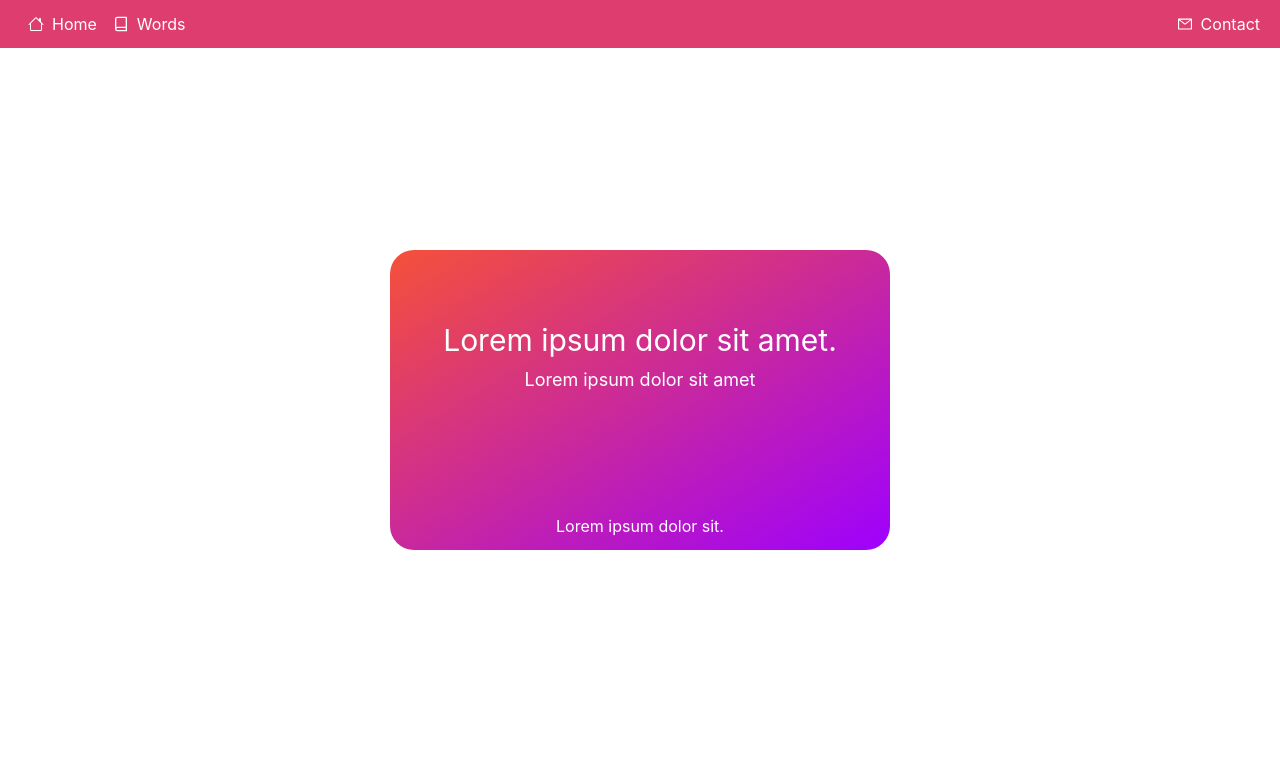
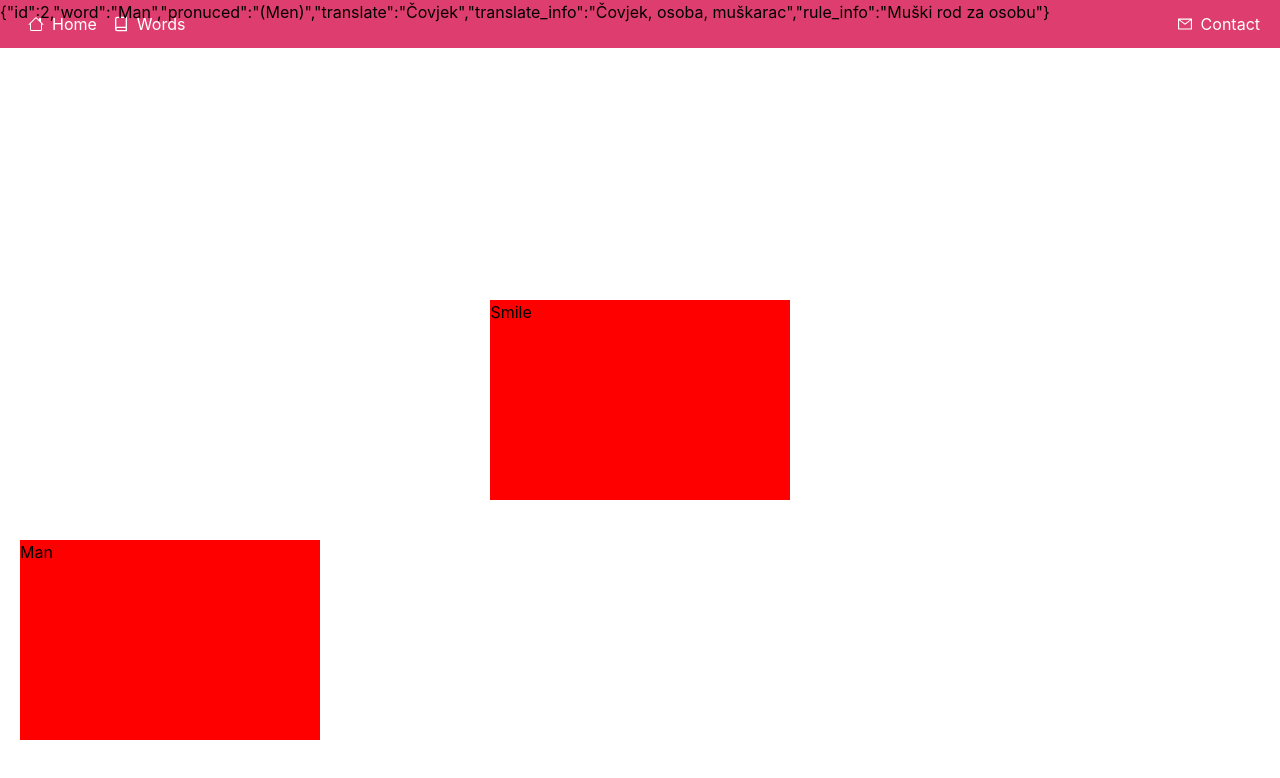
Before and after one commit to semir709/flash_cards, a React (Create React App) app: page / in a window 1280 px wide. Shown: the top 778 px of the page. Built offline with nearby package versions, Linux system fonts and the light colour scheme.

Commit message:
movment of the cards

```diff
--- a/package.json
+++ b/package.json
@@ -6,6 +6,7 @@
     "@testing-library/jest-dom": "^5.16.5",
     "@testing-library/react": "^13.4.0",
     "@testing-library/user-event": "^13.5.0",
+    "framer-motion": "^9.0.4",
     "react": "^18.2.0",
     "react-dom": "^18.2.0",
     "react-icons": "^4.7.1",
--- a/src/App.js
+++ b/src/App.js
@@ -1,21 +1,211 @@
 import "./App.css";
 import Card from "./components/Card";
 import Header from "./components/Header";
+import { motion, AnimatePresence } from "framer-motion";
+import { useEffect, useState } from "react";
+import { type } from "@testing-library/user-event/dist/type";
 
 function App() {
+  const containerVariants = {
+    default: {
+      background: "red",
+      width: 300,
+      height: 200,
+      position: "absolute",
+      top: "90%",
+      left: "20px",
+      translateY: "-90%",
+    },
+    move: {
+      top: "50%",
+      left: "50%",
+      translateY: "-50%",
+      translateX: "-50%",
+      transition: {
+        // delay: 1,
+        duration: 0.5,
+      },
+    },
+
+    exit: {
+      x: 1200,
+      opacity: 0,
+      transition: {
+        duration: 0.5,
+      },
+    },
+  };
+
+  const [index, setIndex] = useState(0);
+  const [data, setData] = useState(obj);
+
+  // console.log(index + 1, "index");
+  // console.log(data.length - 1, "data");
+
+  // useEffect(() => {
+  //   console.log(index + 1);
+  //   console.log(data.length);
+
+  //   console.log(index + 1 === data.length);
+
+  //   if (index + 1 === data.length) {
+  //     console.log("hey");
+  //     //   // const last = data[data.length - 1]; // take last element
+  //     //   // data.pop(); // remove last element
+  //     //   // setData((data) => {
+  //     //   //   let res = data[Math.floor(Math.random() * data.length - 1)];
+  //     //   //   return res;
+  //     //   // }); // randomize order of elements
+  //     //   // data.unshift(last);
+  //     //   // add last element on the beginnig of array
+  //     //   setIndex(0);
+  //   }
+  // }, [index]);
+
+  // console.log("hey");
+  // setIndex(0);
+
+  // if (typeof data[index + 1] === "undefined") {
+  //   const last = data[data.length - 1]; // take last element
+  //   data.pop(); // remove last element
+  //   // data = data[Math.floor(Math.random() * data.length - 1)]; // randomize order of elements
+  //   setData(data => {return  let d = data.unshift(last);})  // add last element on the beginnig of array
+  //   console.log(data, "data");
+  //   setIndex(0);
+  // }
+
+  // console.log(index + 1);
+  // useEffect(() => {
+  //   console.log(index + 2);
+  //   console.log(data.length);
+  //   if (index + 2 === data.length) {
+  //     setIndex(0);
+
+  //     console.log(index, "final");
+  //   }
+  // }, [index, data]);
+
+  // useEffect(() => {}, [index]);
+
+  const changeIndex = () => {
+    // console.log(index + 1);
+    console.log(data.length);
+    console.log(index + 1);
+    if (index + 1 === data.length - 1) {
+      const last = data[data.length - 1]; // take last element
+      data.pop(); // remove last element
+      data.sort(() => Math.random() - 0.5); // randomize order of elements
+
+      console.log(data);
+      data.unshift(last); // add last element on the beginnig of array
+      // console.log(data, "data");
+      setIndex(0);
+    } else {
+      // console.log("old");
+      setIndex((prev) => prev + 1);
+      // console.log(data[index + 1].word);
+      // console.log(data[index + 1]);
+    }
+  };
+
   return (
     <>
       <Header />
-      <main className="h-screen w-full relative">
-        <div
-          className="absolute top-[50%] left-[50%]
-            translate-y-[-50%] translate-x-[-50%] "
+      <main className="h-screen w-full relative ">
+        <p>{JSON.stringify(data[index + 1])}</p>
+        <motion.div
+          variants={containerVariants}
+          initial="default"
+          key={index + 1}
+          data={data[index + 1]}
         >
-          <Card />
-        </div>
+          {data[index + 1].word}
+        </motion.div>
+
+        <AnimatePresence>
+          <motion.div
+            variants={containerVariants}
+            initial="default"
+            animate="move"
+            exit="exit"
+            key={index}
+            data={data[index]}
+            onClick={changeIndex}
+          >
+            {data[index].word}
+          </motion.div>
+        </AnimatePresence>
       </main>
     </>
   );
 }
 
 export default App;
+{
+  /* <div
+          className="absolute top-[50%] left-[50%]
+            translate-y-[-50%] translate-x-[-50%] w-[500px] h-[300px]"
+        >
+          <div className="relative w-full h-full">
+            {data.map((props) => (
+              <Card data={props} key={props.id} />
+            ))}
+          </div>
+        </div> */
+}
+
+let obj = [
+  {
+    id: 1,
+    word: "Smile",
+    pronuced: "(Smajl)",
+    translate: "Osmjeh",
+    translate_info: "Smijeh, veseo",
+    rule_info: "no info",
+  },
+
+  {
+    id: 2,
+    word: "Man",
+    pronuced: "(Men)",
+    translate: "Čovjek",
+    translate_info: "Čovjek, osoba, muškarac",
+    rule_info: "Muški rod za osobu",
+  },
+
+  {
+    id: 3,
+    word: "Ball",
+    pronuced: "(Booll)",
+    translate: "Lopta",
+    translate_info: "no translate info",
+    rule_info: "za muški i ženski rod",
+  },
+
+  {
+    id: 4,
+    word: "Football",
+    pronuced: "(Futball)",
+    translate: "Nogomeeet",
+    translate_info: "no translate info",
+    rule_info: "za muški i ženski rod",
+  },
+
+  {
+    id: 5,
+    word: "House",
+    pronuced: "(Hause)",
+    translate: "Kuca",
+    translate_info: "no translate info",
+    rule_info: "za muški i ženski rod",
+  },
+
+  {
+    id: 6,
+    word: "Best",
+    pronuced: "(Best)",
+    translate: "Najbolji",
+    translate_info: "no translate info",
+    rule_info: "za muški i ženski rod",
+  },
+];
--- a/src/components/Card.js
+++ b/src/components/Card.js
@@ -1,88 +1,77 @@
-import { useState } from "react";
+import { useEffect, useRef, useState } from "react";
+import { motion } from "framer-motion";
+const Card = ({ data }) => {
+  const [flip, setFlip] = useState(false);
+  const [count, setCount] = useState(0);
+  const [animation, setAnimation] = useState(false);
+  const cardRef = useRef(null);
 
-const data = [
-  {
-    word: "Smile",
-    pronuced: "(Smajl)",
-    translate: "Osmjeh",
-    translate_info: "Smijeh, veseo",
-    rule_info: "no info",
-  },
+  // useEffect(() => {
+  //   const card = cardRef.current;
+  //   card.classList.add("translate-x-[0]", "translate-y-[0]");
+  // }, []);
 
-  {
-    word: "Man",
-    pronuced: "(Men)",
-    translate: "Čovjek",
-    translate_info: "Čovjek, osoba, muškarac",
-    rule_info: "Muški rod za osobu",
-  },
+  // const next = (e) => {
+  //   e.stopPropagation();
+  //   const card = cardRef.current;
 
-  {
-    word: "Ball",
-    pronuced: "(Booll)",
-    translate: "Lopta",
-    translate_info: "no translate info",
-    rule_info: "za muški i ženski rod",
-  },
-];
+  //   //animation
+  //   // setAnimation(true);
 
-const Card = () => {
-  const [flip, setFlip] = useState(false);
-  return (
-    <div className="w-[500px] h-[300px] [perspective:1000px;] group">
+  //   // card.classList.add("translate-x-[300%]");
+
+  //   setFlip(false);
+  //   setCount((prev) => prev + 1);
+
+  //   // setAnimation(false);
+  // };
+
+  return <div></div>;
+};
+
+export default Card;
+
+{
+  /* <div
+      ref={cardRef}
+      className={`w-full h-full [perspective:1000px;] group transition duration-500  absolute`}
+    >
       <div
         className={` ${
           flip && "[transform:rotateY(180deg)]"
         }  relative w-full h-full
-        [transform-style:preserve-3d] transition duration-500`}
+    [transform-style:preserve-3d] transition duration-500  `}
       >
         <div
           onClick={() => setFlip(true)}
           className="w-full h-full bg-gradient-to-tl from-customPurple to-customOrange rounded-3xl p-3
-            flex flex-col justify-between items-center cursor-pointer absolute
-            [backface-visibility:hidden]"
+        flex flex-col justify-between items-center cursor-pointer
+        [backface-visibility:hidden] absolute"
         >
           <div className="flex flex-col items-center my-5">
-            <h2 className="text-white text-3xl mt-[40px]">
-              Lorem ipsum dolor sit amet.
-            </h2>
-            <p className="text-white text-lg mt-2">
-              Lorem ipsum dolor sit amet
-            </p>
+            <h2 className="text-white text-3xl mt-[40px]">{data.word}</h2>
+            <p className="text-white text-lg mt-2">{data.pronuced}</p>
           </div>
-          <span className="text-white ">Lorem ipsum dolor sit.</span>
+          <span className="text-white ">{data.rule_info}</span>
         </div>
 
         <div
           onClick={() => setFlip(false)}
           className="w-full h-full bg-gradient-to-tl from-customOrange to-customPurple
-            rounded-3xl p-3 flex flex-col items-center justify-between cursor-pointer absolute
-            [transform:rotateY(180deg)] [backface-visibility:hidden]"
+        rounded-3xl p-3 flex flex-col items-center justify-between cursor-pointer
+        [transform:rotateY(180deg)] [backface-visibility:hidden] absolute "
         >
           <div className="flex flex-col items-center">
-            <h2 className="text-white text-3xl mt-[50px]">
-              Lorem ipsum dolor sit amet.
-            </h2>
-            <p className="text-white text-lg mt-2">
-              Lorem ipsum dolor sit amet
-            </p>
+            <h2 className="text-white text-3xl mt-[50px]">{data.translate}</h2>
+            <p className="text-white text-lg mt-2">{data.translate_info}</p>
           </div>
 
           <div className="ml-auto mr-5">
-            <button
-              onClick={(e) => {
-                e.stopPropagation();
-                console.log("Hey");
-              }}
-              className="text-white"
-            >
+            <button onClick={() => {}} className="text-white">
               Next
             </button>
           </div>
         </div>
       </div>
-    </div>
-  );
-};
-
-export default Card;
+    </div> */
+}
--- a/src/index.css
+++ b/src/index.css
@@ -9,6 +9,8 @@ body {
     sans-serif;
   -webkit-font-smoothing: antialiased;
   -moz-osx-font-smoothing: grayscale;
+
+  overflow-x: hidden;
 }
 
 code {
```
Also changed, not shown: 1 other file (tests, documents, lock files or other folders).
